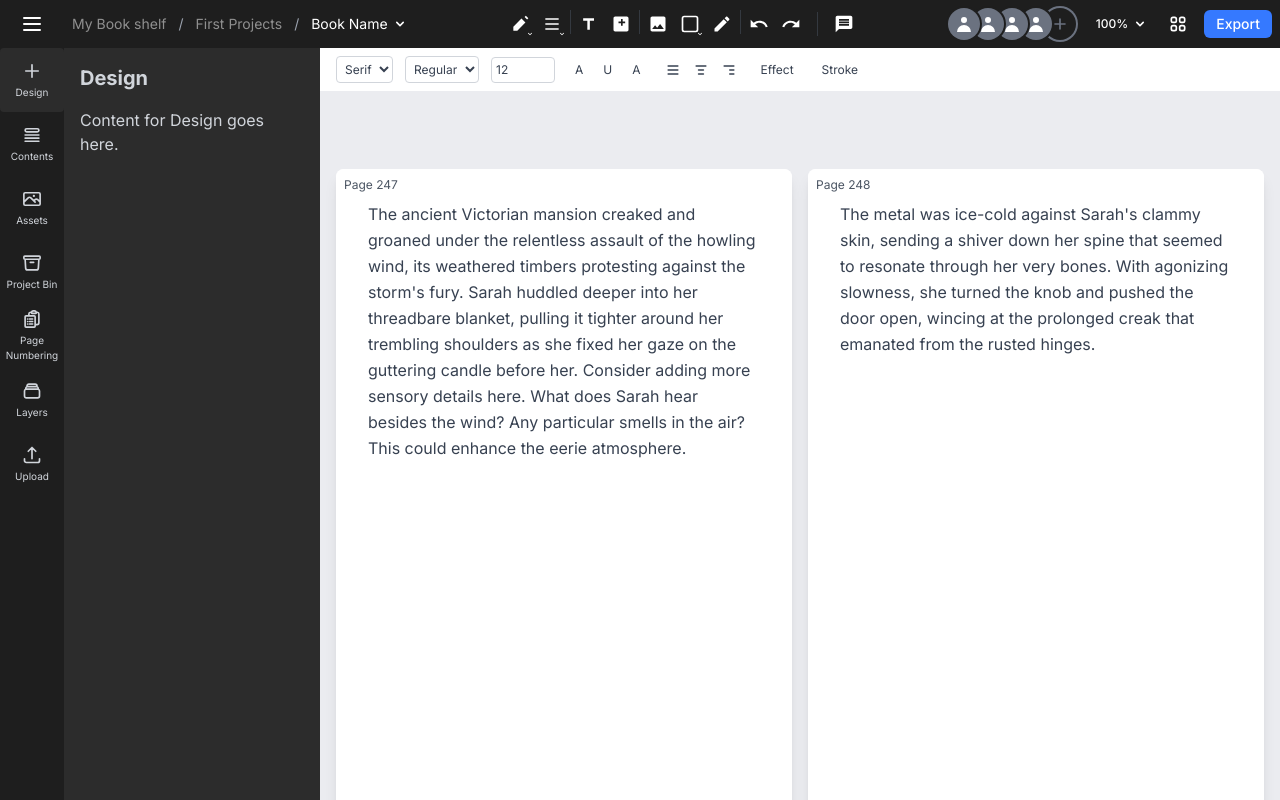
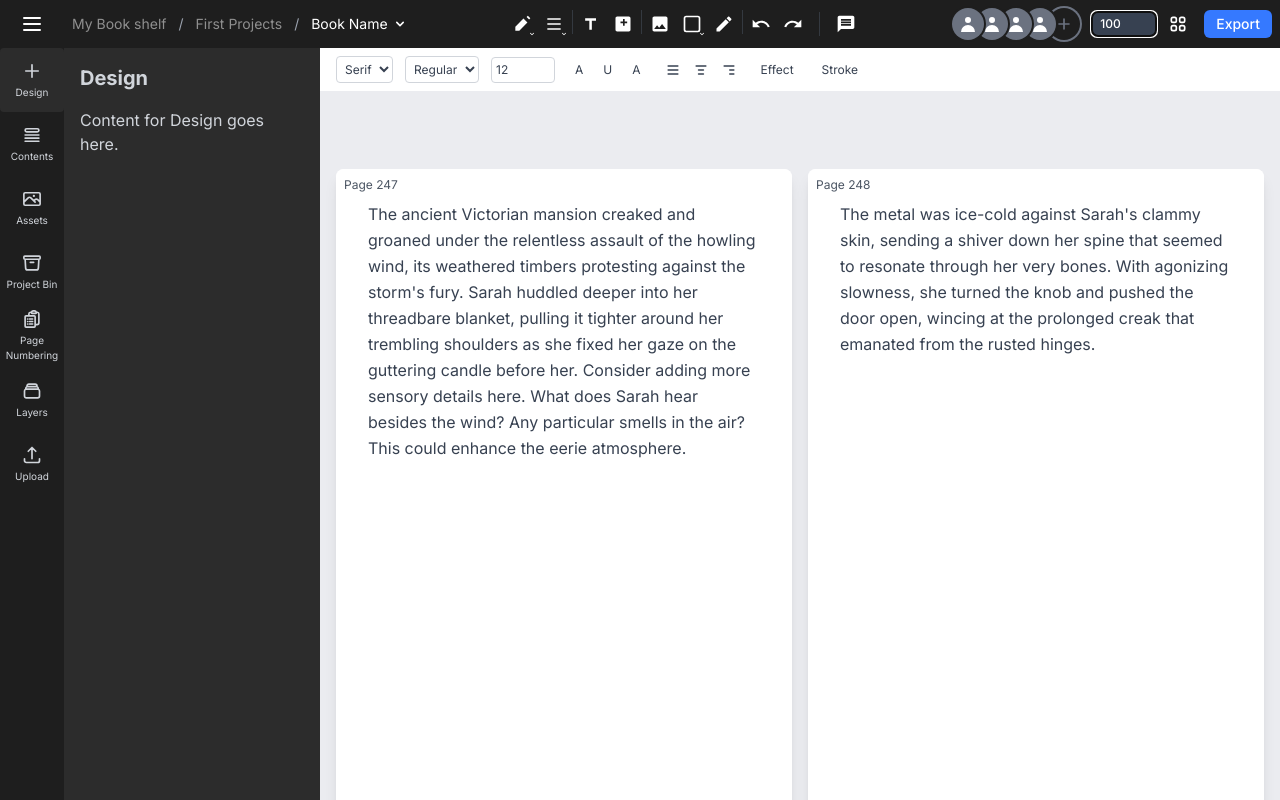
Before and after one commit to alemem64/shelvas, a Next.js app: page / in a window 1280 px wide. Both pictures are taken after a click on the button "100%". Built offline with nearby package versions, Linux system fonts and the light colour scheme.

Commit message:
확대 축소 잘 되고 숫자 반영도 됨. 아직 조금 부족한 게 있긴 함

```diff
--- a/src/components/TopNav.tsx
+++ b/src/components/TopNav.tsx
@@ -1,12 +1,48 @@
 'use client'
-import React, { useState } from 'react';
+import React, { useState, useRef, useEffect } from 'react';
 import { useZoom } from '@/context/ZoomContext';
 
 const TopNav = () => {
   const [selectedTool, setSelectedTool] = useState(null);
-  const { scale } = useZoom();
+  const { scale, setScale } = useZoom();
+  const [isEditing, setIsEditing] = useState(false);
+  const [inputValue, setInputValue] = useState('');
+  const inputRef = useRef(null);
 
   const zoomPercentage = Math.round(scale * 100);
+
+  useEffect(() => {
+    if (isEditing) {
+      inputRef.current.focus();
+    }
+  }, [isEditing]);
+
+  const handleZoomClick = () => {
+    setIsEditing(true);
+    setInputValue(zoomPercentage.toString());
+  };
+
+  const handleInputChange = (e) => {
+    setInputValue(e.target.value);
+  };
+
+  const handleInputBlur = () => {
+    applyZoom();
+  };
+
+  const handleInputKeyDown = (e) => {
+    if (e.key === 'Enter') {
+      applyZoom();
+    }
+  };
+
+  const applyZoom = () => {
+    const newZoom = parseFloat(inputValue);
+    if (!isNaN(newZoom) && newZoom >= 10 && newZoom <= 500) {
+      setScale(newZoom / 100);
+    }
+    setIsEditing(false);
+  };
 
   return (
     <nav className="bg-[#1E1E1E] text-white p-2 flex items-center text-sm">
@@ -63,12 +99,27 @@ const TopNav = () => {
           </button>
         </div>
         <div className="flex items-center space-x-2">
-          <button className="px-2 py-1 rounded-md text-xs font-medium flex items-center hover:bg-gray-700 transition-colors">
-            {zoomPercentage}%
-            <svg className="w-4 h-4 ml-1" fill="currentColor" viewBox="0 0 20 20">
-              <path fillRule="evenodd" d="M5.293 7.293a1 1 0 011.414 0L10 10.586l3.293-3.293a1 1 0 111.414 1.414l-4 4a1 1 0 01-1.414 0l-4-4a1 1 0 010-1.414z" clipRule="evenodd" />
-            </svg>
-          </button>
+          {isEditing ? (
+            <input
+              ref={inputRef}
+              type="text"
+              value={inputValue}
+              onChange={handleInputChange}
+              onBlur={handleInputBlur}
+              onKeyDown={handleInputKeyDown}
+              className="w-16 px-2 py-1 rounded-md text-xs font-medium bg-gray-700 text-white"
+            />
+          ) : (
+            <button
+              onClick={handleZoomClick}
+              className="px-2 py-1 rounded-md text-xs font-medium flex items-center hover:bg-gray-700 transition-colors"
+            >
+              {zoomPercentage}%
+              <svg className="w-4 h-4 ml-1" fill="currentColor" viewBox="0 0 20 20">
+                <path fillRule="evenodd" d="M5.293 7.293a1 1 0 011.414 0L10 10.586l3.293-3.293a1 1 0 111.414 1.414l-4 4a1 1 0 01-1.414 0l-4-4a1 1 0 010-1.414z" clipRule="evenodd" />
+              </svg>
+            </button>
+          )}
           <button className="p-1 rounded-md hover:bg-gray-700 transition-colors">
             <svg className="w-5 h-5" fill="none" stroke="currentColor" viewBox="0 0 24 24">
               <path strokeLinecap="round" strokeLinejoin="round" strokeWidth={2} d="M4 6a2 2 0 012-2h2a2 2 0 012 2v2a2 2 0 01-2 2H6a2 2 0 01-2-2V6zM14 6a2 2 0 012-2h2a2 2 0 012 2v2a2 2 0 01-2 2h-2a2 2 0 01-2-2V6zM4 16a2 2 0 012-2h2a2 2 0 012 2v2a2 2 0 01-2 2H6a2 2 0 01-2-2v-2zM14 16a2 2 0 012-2h2a2 2 0 012 2v2a2 2 0 01-2 2h-2a2 2 0 01-2-2v-2z" />
--- a/src/components/ZoomWrapper.tsx
+++ b/src/components/ZoomWrapper.tsx
@@ -1,13 +1,14 @@
 'use client'
-import React, { useState, useRef, useEffect } from 'react';
+import React, { useRef, useEffect } from 'react';
+import { useZoom } from '@/context/ZoomContext';
 
 interface ZoomWrapperProps {
   children: React.ReactNode;
 }
 
 const ZoomWrapper: React.FC<ZoomWrapperProps> = ({ children }) => {
-  const [scale, setScale] = useState(1);
-  const [position, setPosition] = useState({ x: 0, y: 0 });
+  const { scale, setScale } = useZoom();
+  const [position, setPosition] = React.useState({ x: 0, y: 0 });
   const wrapperRef = useRef<HTMLDivElement>(null);
   const contentRef = useRef<HTMLDivElement>(null);
 
@@ -20,11 +21,12 @@ const ZoomWrapper: React.FC<ZoomWrapperProps> = ({ children }) => {
       if (!wrapper || !content) return;
 
       const rect = wrapper.getBoundingClientRect();
+      const zoomFactor = e.deltaY > 0 ? 0.94 : 1.06;
+      const newScale = Math.min(Math.max(scale * zoomFactor, 0.1), 5);
+
+      if (newScale >= 0.7) {
         const mouseX = e.clientX - rect.left;
         const mouseY = e.clientY - rect.top;
-
-      const zoomFactor = e.deltaY > 0 ? 0.9 : 1.1;
-      const newScale = Math.min(Math.max(scale * zoomFactor, 0.1), 5);
 
         const contentPoint = {
           x: (mouseX - position.x) / scale,
@@ -36,8 +38,16 @@ const ZoomWrapper: React.FC<ZoomWrapperProps> = ({ children }) => {
           y: mouseY - contentPoint.y * newScale,
         };
 
+        setPosition(newPosition);
+      } else {
+        const newPosition = {
+          x: (wrapper.clientWidth - content.clientWidth * newScale) / 2,
+          y: (wrapper.clientHeight - content.clientHeight * newScale) / 2,
+        };
+        setPosition(newPosition);
+      }
+
       setScale(newScale);
-      setPosition(newPosition);
     }
   };
 
@@ -49,7 +59,7 @@ const ZoomWrapper: React.FC<ZoomWrapperProps> = ({ children }) => {
         wrapper.removeEventListener('wheel', handleWheel);
       };
     }
-  }, [scale, position]);
+  }, [scale, position, setScale]);
 
   return (
     <div
--- a/src/context/ZoomContext.tsx
+++ b/src/context/ZoomContext.tsx
@@ -1,5 +1,5 @@
 'use client'
-import React, { createContext, useContext, useState } from 'react';
+import React, { createContext, useContext, useState, useCallback } from 'react';
 
 interface ZoomContextType {
   scale: number;
@@ -9,7 +9,11 @@ interface ZoomContextType {
 const ZoomContext = createContext<ZoomContextType | undefined>(undefined);
 
 export const ZoomProvider: React.FC<{ children: React.ReactNode }> = ({ children }) => {
-  const [scale, setScale] = useState(1);
+  const [scale, setScaleState] = useState(1);
+
+  const setScale = useCallback((newScale: number) => {
+    setScaleState(Math.min(Math.max(newScale, 0.1), 5));
+  }, []);
 
   return (
     <ZoomContext.Provider value={{ scale, setScale }}>
@@ -26,5 +30,4 @@ export const useZoom = () => {
   return context;
 };
 
-// Add this line at the end of the file
 export default { ZoomProvider, useZoom };
```
Lines whose indentation alone changed are shown as unchanged.
